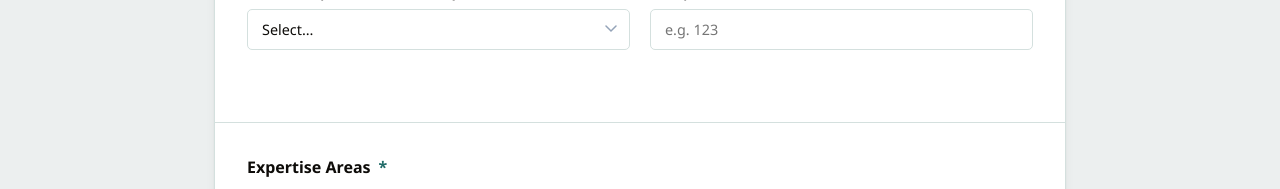
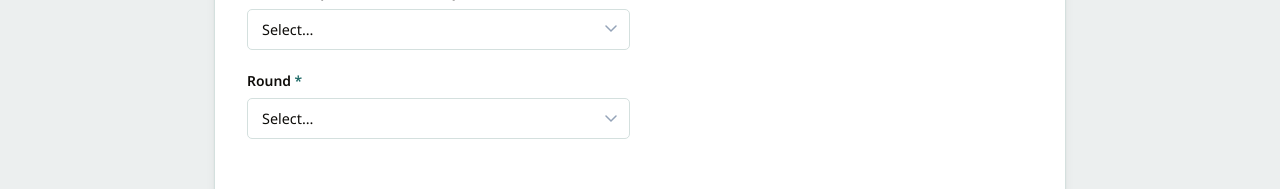
Before and after one commit to Yunika-Bajracharya/Alignment_Failure_Risk_Elicitation, a React (Vite) app in the folder elicitation-app/: page / in a window 1280 px wide. Both pictures are taken after a click on the button "Begin Survey". Shown: the part 583-772 px from the top of the page. Built offline with nearby package versions, Linux system fonts and the light colour scheme; no server answers.

Commit message:
add field for round info + show group ID only in round 2

```diff
--- a/elicitation-app/src/App.jsx
+++ b/elicitation-app/src/App.jsx
@@ -24,6 +24,8 @@ const toNullableNumber = (value) => {
   return Number.isFinite(parsed) ? parsed : null;
 };
 
+const getSubmissionGroupId = (expert) => (expert.round === '2' ? toNullableNumber(expert.groupId) : null);
+
 async function persistSubmissionToSupabase({ expert, selectedFMs, alignmentTechniques, assessments }) {
   if (!supabase) {
     throw new Error(
@@ -38,8 +40,9 @@ async function persistSubmissionToSupabase({ expert, selectedFMs, alignmentTechn
     role: expert.role || null,
     other_role: expert.otherRole || null,
     years_experience: expert.yearsExperience || null,
+    round: toNullableNumber(expert.round),
     expertise_areas: expert.expertiseAreas || null,
-    group_id: toNullableNumber(expert.groupId),
+    group_id: getSubmissionGroupId(expert),
   };
 
   const run_id = uuid();
@@ -59,7 +62,8 @@ async function persistSubmissionToSupabase({ expert, selectedFMs, alignmentTechn
         assessmentsToInsert.push({
           run_id: run_id,
           expert_id: insertedExpert.id,
-          group_id: toNullableNumber(expert.groupId),
+          round: toNullableNumber(expert.round),
+          group_id: getSubmissionGroupId(expert),
           failure_mode_id: fm.id,
           technique_id: tech.id,
           point_estimate: toNullableNumber(a.pointEstimate),
@@ -99,6 +103,7 @@ const initialExpert = {
   role: '',
   otherRole: '',
   yearsExperience: '',
+  round: '',
   expertiseAreas: [],
   groupId: '',
 };
--- a/elicitation-app/src/components/ExpertProfile.jsx
+++ b/elicitation-app/src/components/ExpertProfile.jsx
@@ -48,6 +48,7 @@ const normalizeExpertiseAreas = (expertiseAreas, otherExpertiseAreas) => {
 
 export default function ExpertProfile({ expert, setExpert, onNext }) {
   const [errors, setErrors] = useState({});
+  const isSecondRound = expert.round === '2';
 
   const validate = () => {
     const e = {};
@@ -59,10 +60,13 @@ export default function ExpertProfile({ expert, setExpert, onNext }) {
       e.otherRole = 'Please specify your role';
     }
     if (!expert.yearsExperience) e.yearsExperience = 'Please select your years of experience';
+    if (!expert.round) e.round = 'Please select your round';
+    if (isSecondRound) {
       if (!expert.groupId || String(expert.groupId).trim() === '') {
         e.groupId = 'Group ID is required';
       } else if (!/^\d+$/.test(String(expert.groupId).trim())) {
         e.groupId = 'Group ID must be a number';
+      }
     }
     const typedOtherAreas = parseOtherExpertiseAreas(expert.otherExpertiseAreas || '');
     const selectedAreas = expert.expertiseAreas.filter((area) => area !== OTHER_EXPERTISE_LABEL);
@@ -146,6 +150,8 @@ export default function ExpertProfile({ expert, setExpert, onNext }) {
                 value={expert.email}
                 onChange={handleChange('email')}
               />
+              {errors.email && <span className="form-error">{errors.email}</span>}
+
             </div>
           </div>
           <div className="form-row">
@@ -159,6 +165,8 @@ export default function ExpertProfile({ expert, setExpert, onNext }) {
                 value={expert.affiliation}
                 onChange={handleChange('affiliation')}
               />
+              {errors.affiliation && <span className="form-error">{errors.affiliation}</span>}
+
             </div>
             <div className="form-group">
               <label htmlFor="role">
@@ -228,6 +236,37 @@ export default function ExpertProfile({ expert, setExpert, onNext }) {
               <span className="form-error">{errors.yearsExperience}</span>
             )}
           </div>
+          </div>
+          <div className="form-row">
+          <div className="form-group">
+            <label htmlFor="round">
+              Round <span className="required">*</span>
+            </label>
+            <select
+              id="round"
+              className={`form-select ${errors.round ? 'error' : ''}`}
+              value={expert.round}
+                onChange={(e) => {
+                  const nextRound = e.target.value;
+                  setExpert((prev) => ({
+                    ...prev,
+                    round: nextRound,
+                    groupId: nextRound === '2' ? prev.groupId : '',
+                  }));
+                  if (errors.round || errors.groupId) {
+                    setErrors((err) => ({ ...err, round: null, groupId: null }));
+                  }
+                }}
+            >
+              <option value="">Select…</option>
+              <option value="1">First Round (If this is your first time participating)</option>
+              <option value="2">Second Round (After discussion)</option>
+            </select>
+            {errors.round && (
+              <span className="form-error">{errors.round}</span>
+            )}
+          </div>
+            {isSecondRound && (
               <div className="form-group">
                 <label htmlFor="groupId">
                   Group ID <span className="required">*</span>
@@ -243,6 +282,7 @@ export default function ExpertProfile({ expert, setExpert, onNext }) {
                 />
                 {errors.groupId && <span className="form-error">{errors.groupId}</span>}
               </div>
+            )}
           </div>
         </div>
 
--- a/elicitation-app/src/components/ReviewSubmit.jsx
+++ b/elicitation-app/src/components/ReviewSubmit.jsx
@@ -57,6 +57,7 @@ export default function ReviewSubmit({
           <div><label>Name</label><span>{expert.name}</span></div>
           <div><label>Affiliation</label><span>{expert.affiliation || '—'}</span></div>
           <div><label>Group ID</label><span>{expert.groupId || '—'}</span></div>
+          <div><label>Round</label><span>{expert.round || '—'}</span></div>
           <div><label>Role</label><span>{roleLabel}</span></div>
           <div><label>Experience</label><span>{expert.yearsExperience} years</span></div>
         </div>
```
Lines whose indentation alone changed are shown as unchanged.
